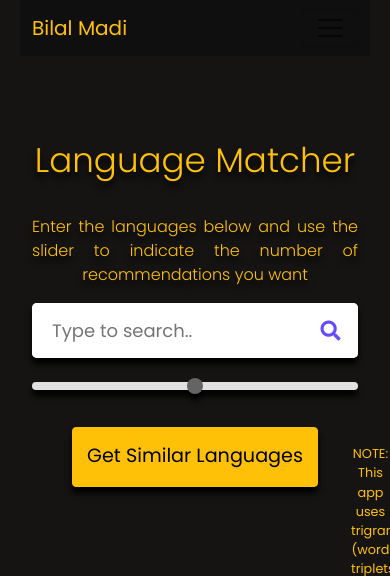
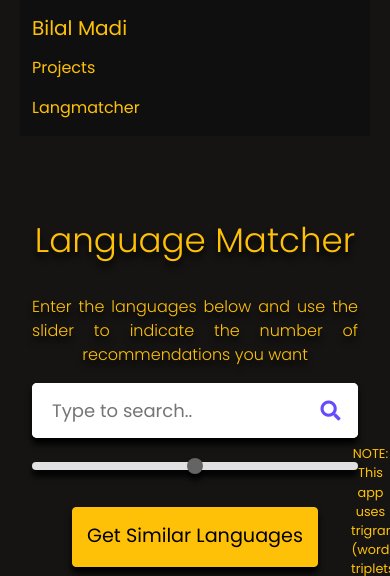
Before and after one commit to Skilles/Portfolio, a Django app: page /langmatch/ in a window 390 px wide. Shown: the top 576 px of the page. Run offline with Django 4.2, Linux system fonts and the light colour scheme; some libraries are stand-ins or nearby versions.

Commit message:
Fix navbar on mobile

```diff
--- a/templates/base.html
+++ b/templates/base.html
@@ -9,11 +9,9 @@
 <nav class="navbar navbar-expand-lg navbar-light" style="background-color: #0f0f0f">
     <div class="container">
         <a class="navbar-brand text-warning" href="{% url 'home:index' %}">Bilal Madi</a>
-        <button class="navbar-toggler" type="button" data-toggle="collapse" data-target="#navbarSupportedContent" aria-controls="navbarSupportedContent" aria-expanded="false" aria-label="Toggle navigation">
-          <span class="navbar-toggler-icon"></span>
-        </button>
 
-        <div class="collapse navbar-collapse" id="navbarSupportedContent">
+
+        <div class="navbar-collapse" id="navbarSupportedContent">
           <ul class="navbar-nav mr-auto">
             <li class="nav-item active">
               <a class="nav-link text-warning" href="{% url 'projects:index' %}">Projects</a>
--- a/templates/langrec/index.html
+++ b/templates/langrec/index.html
@@ -10,12 +10,8 @@
 <nav class="navbar navbar-expand-lg navbar-light" style="background-color: #0f0f0f">
     <div class="container">
         <a class="navbar-brand text-warning" href="{% url 'home:index' %}">Bilal Madi</a>
-        <button class="navbar-toggler" type="button" data-toggle="collapse" data-target="#navbarSupportedContent"
-                aria-controls="navbarSupportedContent" aria-expanded="false" aria-label="Toggle navigation">
-            <span class="navbar-toggler-icon"></span>
-        </button>
 
-        <div class="collapse navbar-collapse" id="navbarSupportedContent">
+        <div class="navbar-collapse" id="navbarSupportedContent">
           <ul class="navbar-nav mr-auto">
             <li class="nav-item">
               <a class="nav-link text-warning" href="{% url 'projects:index' %}">Projects</a>
```
